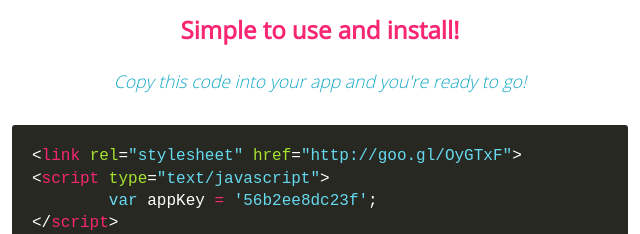
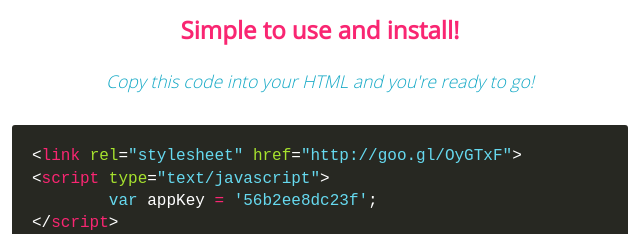
Before and after one commit to glauberramos/html-wireframing, a website: page index.html in a window 1280 px wide. Shown: the part 947-1181 px from the top of the page, 320-960 px from the left. Drawn offline with Linux system fonts and the light colour scheme.

Commit message:
Initial commit.

```diff
--- a/index.html
+++ b/index.html
@@ -18,7 +18,7 @@
 	<img src="homepage2.gif" />
 
 	<h3>Simple to use and install!</h3>
-	<em>Copy this code into your app and you're ready to go!</em>
+	<em>Copy this code into your HTML and you're ready to go!</em>
 
 <pre>&lt;<span class="selector">link</span> <span class="value">rel</span>=<span class="property">"stylesheet"</span> <span class="value">href</span>=<span class="property">"http://goo.gl/OyGTxF"</span>&gt;
 &lt;<span class="selector">script</span> <span class="value">type</span>=<span class="property">"text/javascript"</span>&gt;
```
Also changed, not shown: test/index.html (+4 -2 lines).
